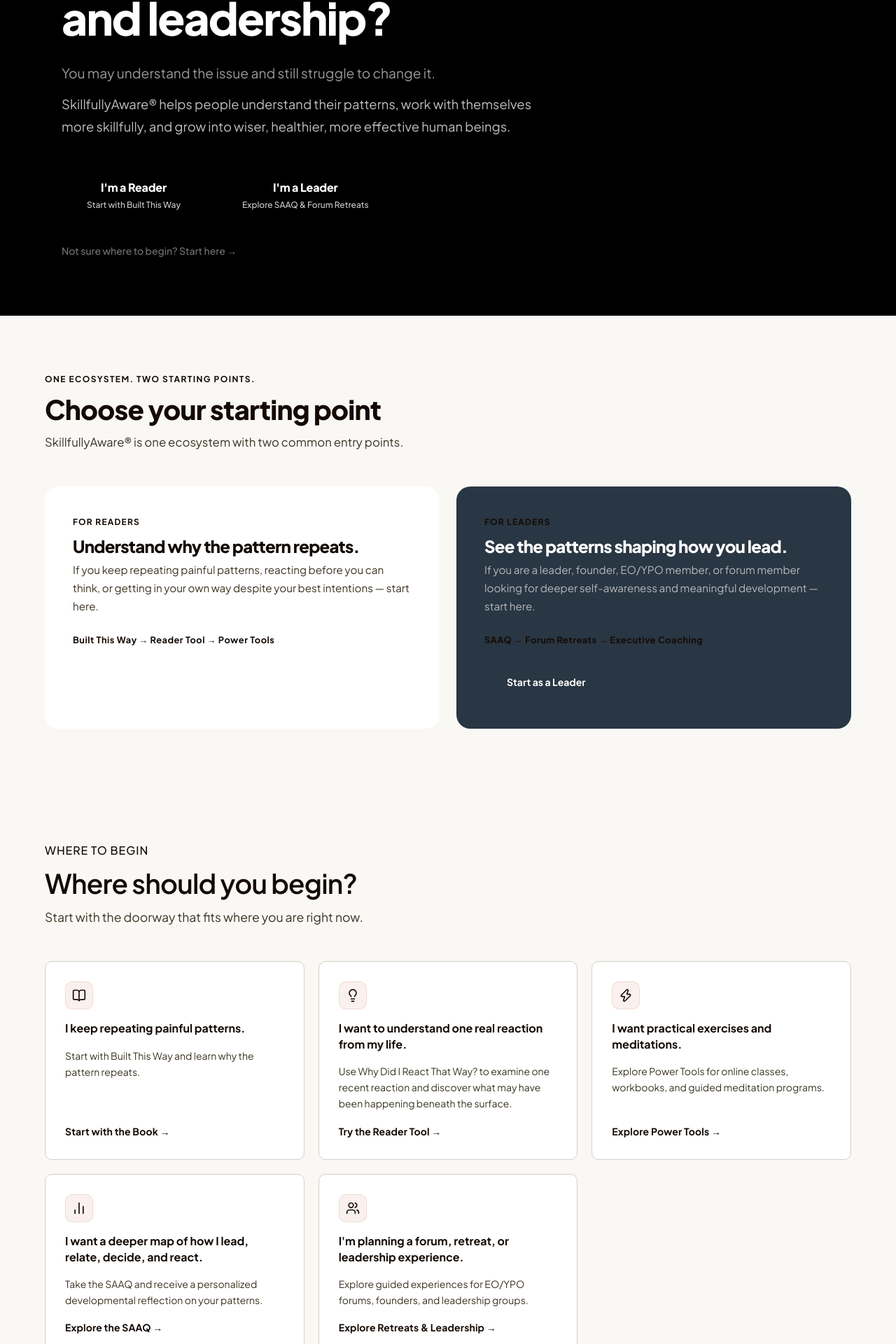
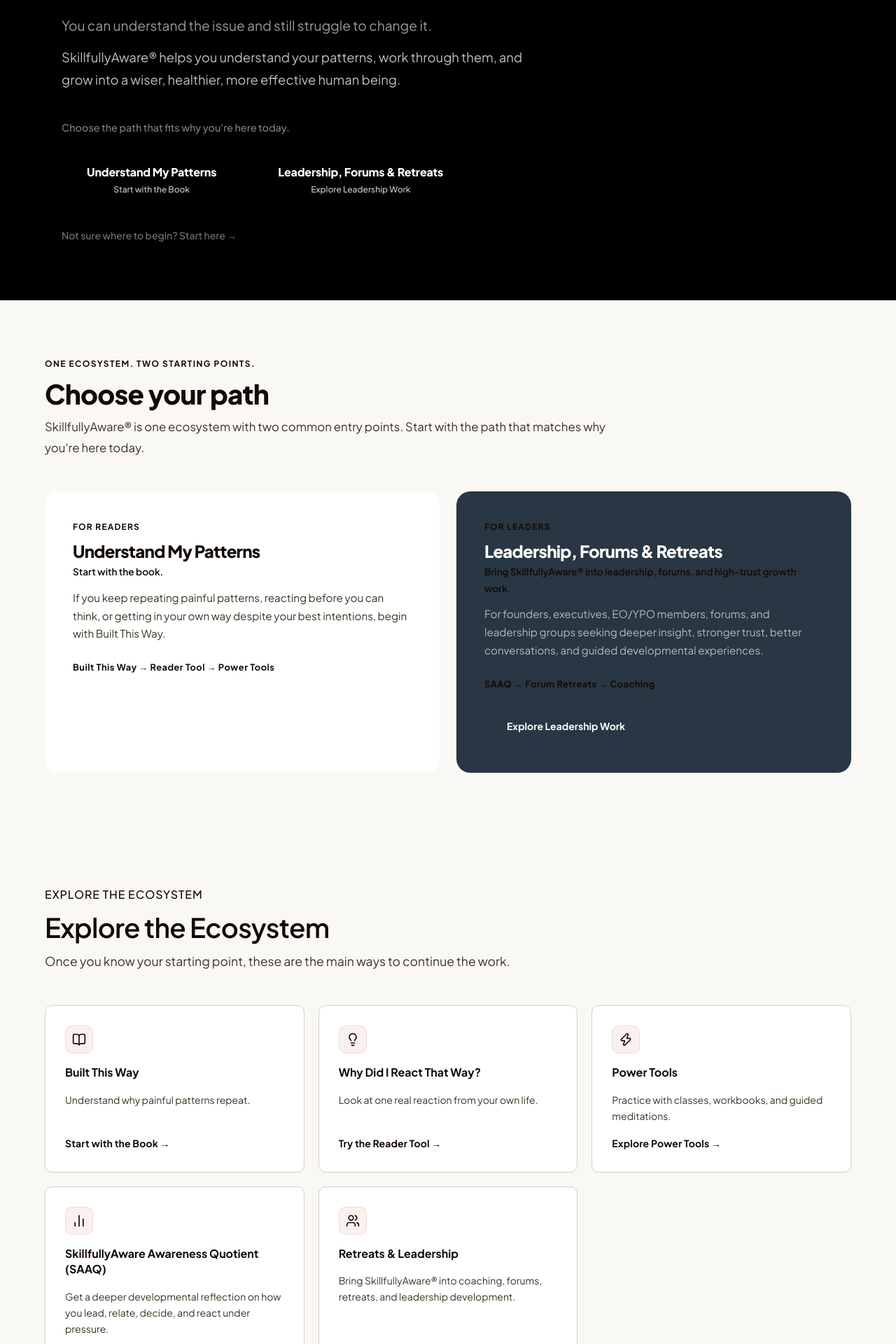
Before and after one commit to maria-mario/mp, a Next.js app: page / in a window 1280 px wide. Shown: the part 254-2174 px from the top of the page at 70% size. Built offline with nearby package versions, Linux system fonts and the light colour scheme.

Commit message:
Homepage Updates

```diff
--- a/components/layout/Footer.tsx
+++ b/components/layout/Footer.tsx
@@ -30,7 +30,7 @@
       { name: 'For Founders & CEOs', href: '/consultation/founders' },
       { name: 'For Senior Leaders',  href: '/consultation/leaders'  },
       { name: 'Book a Consultation', href: '/contact'               },
-      { name: 'SA360 Assessment',    href: '/contact'               },
+      { name: 'SAAQ Assessment',      href: '/contact'               },
     ],
   },
   {
@@ -190,7 +190,7 @@
               SkillfullyAware®
             </div>
             <p style={{ color: 'rgba(255,255,255,0.45)', fontSize: 'var(--text-small)', lineHeight: 1.75, maxWidth: '26ch', marginBottom: '1.5rem' }}>
-              Transforming leaders through the SkillfullyAware® methodology. Custom retreats, executive coaching, and experiences for conscious leadership.
+              SkillfullyAware® helps people understand their patterns, work through them, and continue evolving in life, relationships, and leadership.
             </p>
             <div style={{ display: 'flex', gap: '0.625rem', flexWrap: 'wrap' }}>
               {socials.map(s => (
--- a/components/sections/AboutMark.tsx
+++ b/components/sections/AboutMark.tsx
@@ -70,17 +70,14 @@
             <span className="eyebrow">About Dr. Mark</span>
 
             <h2 className="mt-4 mb-6">
-              Guiding Leaders to{' '}
-              <em style={{ fontStyle: 'italic', color: 'var(--color-brand-sienna)' }}>
-                Sustainable Transformation
-              </em>
+              Meet Dr. Mark Pirtle
             </h2>
 
             <div style={{ display: 'flex', flexDirection: 'column', gap: '1rem', marginBottom: '2.5rem' }}>
               {[
-                'Dr. Mark Pirtle has dedicated over 20 years to helping executives and entrepreneurs unlock their full leadership potential through the SkillfullyAware® methodology.',
-                'Drawing from neuroscience, contemplative practices, and decades of direct experience, Mark works with EO and YPO forums worldwide to create transformational retreat experiences that create lasting change.',
-                'His unique approach combines shadow work, mindfulness training, and systemic thinking to help leaders identify energy leaks, break unconscious patterns, and develop the emotional agility needed for conscious leadership.',
+                'Dr. Mark Pirtle is the creator of SkillfullyAware®, a practical system for helping people understand their patterns, work through them, expand their perspective, and continue evolving throughout life.',
+                'His work integrates mindfulness, neuroscience, developmental psychology, somatic awareness, shadow integration, habit change, and decades of experience helping people lead, relate, practice, and grow.',
+                'He is the author of Built This Way: Why Painful Patterns Repeat and How to Change Them, and the creator of the SkillfullyAware Awareness Quotient, or SAAQ.',
               ].map((text, i) => (
                 <p key={i} style={{ fontSize: 'var(--text-lead)', color: 'var(--color-brand-text-muted)', lineHeight: 1.75, maxWidth: '52ch' }}>
                   {text}
--- a/components/sections/ChooseYourPath.tsx
+++ b/components/sections/ChooseYourPath.tsx
@@ -23,7 +23,7 @@
           color: 'var(--color-brand-black)',
           marginBottom: '0.75rem',
         }}>
-          Choose your starting point
+          Choose your path
         </h2>
 
         <p style={{
@@ -31,7 +31,7 @@
           color: 'var(--color-brand-text-muted)',
           marginBottom: '3rem',
         }}>
-          SkillfullyAware® is one ecosystem with two common entry points.
+          SkillfullyAware® is one ecosystem with two common entry points. Start with the path that matches why you&apos;re here today.
         </p>
 
         <div style={{
@@ -58,17 +58,24 @@
             <h3 style={{
               fontSize: '1.5rem', fontWeight: 800,
               color: 'var(--color-brand-black)',
-              marginBottom: '0.5rem',
+              marginBottom: '0.25rem',
             }}>
-              Understand why the pattern repeats.
+              Understand My Patterns
             </h3>
+            <p style={{
+              fontSize: '0.85rem', fontWeight: 600,
+              color: 'var(--color-brand-rust)',
+              marginBottom: '0.75rem',
+            }}>
+              Start with the book.
+            </p>
             <p style={{
               fontSize: '0.95rem',
               color: 'var(--color-brand-text-muted)',
               lineHeight: 1.7,
               marginBottom: '1.5rem',
             }}>
-              If you keep repeating painful patterns, reacting before you can think, or getting in your own way despite your best intentions — start here.
+              If you keep repeating painful patterns, reacting before you can think, or getting in your own way despite your best intentions, begin with Built This Way.
             </p>
             <p style={{
               fontSize: '0.8rem', fontWeight: 700,
@@ -88,7 +95,7 @@
               fontSize: '0.875rem',
               textDecoration: 'none',
             }}>
-              Start as a Reader
+              Start with the Book
             </Link>
           </div>
 
@@ -110,17 +117,24 @@
             <h3 style={{
               fontSize: '1.5rem', fontWeight: 800,
               color: '#ffffff',
-              marginBottom: '0.5rem',
+              marginBottom: '0.25rem',
             }}>
-              See the patterns shaping how you lead.
+              Leadership, Forums &amp; Retreats
             </h3>
+            <p style={{
+              fontSize: '0.85rem', fontWeight: 600,
+              color: 'var(--color-brand-teal)',
+              marginBottom: '0.75rem',
+            }}>
+              Bring SkillfullyAware® into leadership, forums, and high-trust growth work.
+            </p>
             <p style={{
               fontSize: '0.95rem',
               color: 'rgba(255,255,255,0.65)',
               lineHeight: 1.7,
               marginBottom: '1.5rem',
             }}>
-              If you are a leader, founder, EO/YPO member, or forum member looking for deeper self-awareness and meaningful development — start here.
+              For founders, executives, EO/YPO members, forums, and leadership groups seeking deeper insight, stronger trust, better conversations, and guided developmental experiences.
             </p>
             <p style={{
               fontSize: '0.8rem', fontWeight: 700,
@@ -128,7 +142,7 @@
               marginBottom: '1.5rem',
               letterSpacing: '0.04em',
             }}>
-              SAAQ → Forum Retreats → Executive Coaching
+              SAAQ → Forum Retreats → Coaching
             </p>
             <Link href="#leader-path" style={{
               display: 'inline-flex',
@@ -140,7 +154,7 @@
               fontSize: '0.875rem',
               textDecoration: 'none',
             }}>
-              Start as a Leader
+              Explore Leadership Work
             </Link>
           </div>
 
--- a/components/sections/FinalCTA.tsx
+++ b/components/sections/FinalCTA.tsx
@@ -17,7 +17,7 @@
           marginBottom: '1.25rem',
           lineHeight: 1.2,
         }}>
-          You are not failing. You are patterned. And patterns can change.
+          There&apos;s nothing wrong with you. Patterns form for a reason, and patterns can change.
         </h2>
 
         <p style={{
@@ -28,7 +28,7 @@
           maxWidth: '44ch',
           margin: '0 auto 2.5rem',
         }}>
-          Start with the book, try the reader tool, practice with Power Tools, go deeper with the SAAQ, or join a guided experience when you are ready.
+          Start with the book, explore the leadership work, try the reader tool, practice with Power Tools, or go deeper with the SAAQ. Choose the path that fits why you&apos;re here today.
         </p>
 
         <div style={{
@@ -50,10 +50,10 @@
             fontSize: 'var(--text-small)',
             textDecoration: 'none',
           }}>
-            Join the Built This Way Launch Team
+            Start with the Book
           </Link>
 
-          <Link href="#start" style={{
+          <Link href="#leader-path" style={{
             display: 'inline-flex',
             alignItems: 'center',
             backgroundColor: 'transparent',
@@ -65,18 +65,18 @@
             textDecoration: 'none',
             border: '1px solid var(--color-brand-border)',
           }}>
-            Find the Right Starting Point
+            Explore Leadership Work
           </Link>
         </div>
 
         <div style={{ marginTop: '1.5rem' }}>
-          <Link href="/retreats" style={{
+          <Link href="/newsletter" style={{
             fontSize: 'var(--text-small)',
             fontWeight: 600,
             color: 'var(--color-brand-sienna)',
             textDecoration: 'none',
           }}>
-            For EO/YPO, leaders, and forum retreats →
+            Get the Newsletter →
           </Link>
         </div>
 
--- a/components/sections/Hero.tsx
+++ b/components/sections/Hero.tsx
@@ -19,7 +19,7 @@
           maxWidth: '22ch',
           marginBottom: '1.75rem',
         }}>
-          Why do painful patterns keep repeating — in life, relationships, and leadership?
+          Why do painful patterns repeat in life and at work?
         </h1>
 
         <p style={{
@@ -29,7 +29,7 @@
           maxWidth: '52ch',
           marginBottom: '0.75rem',
         }}>
-          You may understand the issue and still struggle to change it.
+          You can understand the issue and still struggle to change it.
         </p>
 
         <p style={{
@@ -39,7 +39,16 @@
           maxWidth: '52ch',
           marginBottom: '2.5rem',
         }}>
-          SkillfullyAware® helps people understand their patterns, work with themselves more skillfully, and grow into wiser, healthier, more effective human beings.
+          SkillfullyAware® helps you understand your patterns, work through them, and grow into a wiser, healthier, more effective human being.
+        </p>
+
+        <p style={{
+          fontSize: '0.9rem',
+          color: 'rgba(255,255,255,0.5)',
+          marginBottom: '1.25rem',
+          fontWeight: 500,
+        }}>
+          Choose the path that fits why you&apos;re here today.
         </p>
 
         {/* Two audience CTAs */}
@@ -56,10 +65,10 @@
             textDecoration: 'none',
           }}>
             <span style={{ fontWeight: 800, fontSize: '1rem', letterSpacing: '-0.01em' }}>
-              I'm a Reader
+              Understand My Patterns
             </span>
             <span style={{ fontSize: '0.75rem', opacity: 0.8, fontWeight: 500, marginTop: '0.15rem' }}>
-              Start with Built This Way
+              Start with the Book
             </span>
           </Link>
 
@@ -74,10 +83,10 @@
             textDecoration: 'none',
           }}>
             <span style={{ fontWeight: 800, fontSize: '1rem', letterSpacing: '-0.01em' }}>
-              I'm a Leader
+              Leadership, Forums &amp; Retreats
             </span>
             <span style={{ fontSize: '0.75rem', opacity: 0.8, fontWeight: 500, marginTop: '0.15rem' }}>
-              Explore SAAQ & Forum Retreats
+              Explore Leadership Work
             </span>
           </Link>
 
--- a/components/sections/LatestBlogPosts.tsx
+++ b/components/sections/LatestBlogPosts.tsx
@@ -48,8 +48,8 @@
               <em style={{ fontStyle: 'italic', color: 'var(--color-brand-sienna)' }}>(habits)</em>
             </h2>
             <p style={{ color: 'var(--color-brand-text-muted)', fontSize: 'var(--text-lead)', maxWidth: '48ch' }}>
-              Insights on the hidden "shadow" patterns shaping our lives and clear solutions
-              to address the root causes.
+              Essays on why we get stuck, why change is hard, and how to practice becoming
+              more SkillfullyAware in daily life.
             </p>
           </div>
 
@@ -72,7 +72,7 @@
             onMouseEnter={e => (e.currentTarget.style.backgroundColor = 'var(--color-brand-navy-light)')}
             onMouseLeave={e => (e.currentTarget.style.backgroundColor = 'var(--color-brand-navy)')}
           >
-            View All Posts <ArrowRight className="w-4 h-4" />
+            Read the Latest Essays <ArrowRight className="w-4 h-4" />
           </Link>
         </div>
 
--- a/components/sections/LeaderPathway.tsx
+++ b/components/sections/LeaderPathway.tsx
@@ -5,21 +5,21 @@
   {
     icon: BarChart2,
     title: 'SAAQ for Leaders',
-    body: 'A deeper developmental map of how you lead, relate, decide, protect, and grow.',
-    cta: 'Explore SAAQ for Leaders',
+    body: 'A private developmental reflection on how you lead, relate, decide, protect, and grow under pressure.',
+    cta: 'Explore the SAAQ',
     href: '/saaq',
   },
   {
     icon: Compass,
     title: 'Forum Retreats',
-    body: 'Guided retreat experiences for EO/YPO forums and leadership groups.',
+    body: 'Guided experiences for EO/YPO forums and leadership groups ready for honest, skillful, well-held development.',
     cta: 'Explore Forum Retreats',
     href: '/retreats',
   },
   {
     icon: User,
     title: 'Executive Coaching',
-    body: 'One-on-one support for leaders working through pressure, transition, conflict, or growth.',
+    body: 'One-on-one support for leaders navigating pressure, transition, conflict, decision-making, identity, or growth.',
     cta: 'Explore Coaching',
     href: '/coaching',
   },
@@ -53,15 +53,24 @@
             lineHeight: 1.1,
             maxWidth: '22ch',
           }}>
-            For leaders, founders, forums, and teams.
+            For leaders, founders, forums, and teams
           </h2>
           <p style={{
             fontSize: '1.05rem',
             color: 'rgba(255,255,255,0.6)',
             lineHeight: 1.75,
             maxWidth: '52ch',
+            marginBottom: '1rem',
           }}>
-            The same painful patterns that shape personal life also show up in business and leadership — in decision-making, conflict, trust, avoidance, and the private pressure many high-performing leaders carry alone.
+            The same patterns that shape personal life also show up in leadership — in decision-making, conflict, trust, avoidance, over-control, burnout, and the private pressure many high-performing people carry alone.
+          </p>
+          <p style={{
+            fontSize: '1.05rem',
+            color: 'rgba(255,255,255,0.6)',
+            lineHeight: 1.75,
+            maxWidth: '52ch',
+          }}>
+            SkillfullyAware® experiences help leaders and groups build clearer self-awareness, stronger trust, more honest conversations, and practical growth.
           </p>
         </div>
 
--- a/components/sections/ReaderPathway.tsx
+++ b/components/sections/ReaderPathway.tsx
@@ -4,37 +4,37 @@
 const cards = [
   {
     icon: BookOpen,
-    problem: 'I keep repeating painful patterns.',
-    solution: 'Start with Built This Way and learn why the pattern repeats.',
+    problem: 'Built This Way',
+    solution: 'Understand why painful patterns repeat.',
     cta: 'Start with the Book',
     href: '/built-this-way',
   },
   {
     icon: Lightbulb,
-    problem: 'I want to understand one real reaction from my life.',
-    solution: 'Use Why Did I React That Way? to examine one recent reaction and discover what may have been happening beneath the surface.',
+    problem: 'Why Did I React That Way?',
+    solution: 'Look at one real reaction from your own life.',
     cta: 'Try the Reader Tool',
     href: '/reader-tool',
   },
   {
     icon: Zap,
-    problem: 'I want practical exercises and meditations.',
-    solution: 'Explore Power Tools for online classes, workbooks, and guided meditation programs.',
+    problem: 'Power Tools',
+    solution: 'Practice with classes, workbooks, and guided meditations.',
     cta: 'Explore Power Tools',
     href: '/power-tools',
   },
   {
     icon: BarChart2,
-    problem: 'I want a deeper map of how I lead, relate, decide, and react.',
-    solution: 'Take the SAAQ and receive a personalized developmental reflection on your patterns.',
+    problem: 'SkillfullyAware Awareness Quotient (SAAQ)',
+    solution: 'Get a deeper developmental reflection on how you lead, relate, decide, and react under pressure.',
     cta: 'Explore the SAAQ',
     href: '/saaq',
   },
   {
     icon: Users,
-    problem: "I'm planning a forum, retreat, or leadership experience.",
-    solution: 'Explore guided experiences for EO/YPO forums, founders, and leadership groups.',
-    cta: 'Explore Retreats & Leadership',
+    problem: 'Retreats & Leadership',
+    solution: 'Bring SkillfullyAware® into coaching, forums, retreats, and leadership development.',
+    cta: 'Explore Leadership Work',
     href: '/retreats',
   },
 ];
@@ -56,7 +56,7 @@
             color: 'var(--color-brand-sienna)',
             marginBottom: '0.75rem',
           }}>
-            Where to Begin
+            Explore the Ecosystem
           </p>
           <h2 style={{
             fontSize: 'clamp(1.75rem, 3vw, 2.75rem)',
@@ -65,13 +65,13 @@
             color: 'var(--color-brand-text)',
             marginBottom: '0.75rem',
           }}>
-            Where should you begin?
+            Explore the Ecosystem
           </h2>
           <p style={{
             fontSize: '1.1rem',
             color: 'var(--color-brand-text-muted)',
           }}>
-            Start with the doorway that fits where you are right now.
+            Once you know your starting point, these are the main ways to continue the work.
           </p>
         </div>
 
--- a/components/sections/Testimonials.tsx
+++ b/components/sections/Testimonials.tsx
@@ -277,10 +277,10 @@
           <div className="section-divider mx-auto mb-4" />
           <span className="eyebrow">Testimonials</span>
           <h2 className="mt-4 mb-4">
-            What Leaders Are Saying
+            What People Experience in the Work
           </h2>
           <p className="mx-auto" style={{ maxWidth: '52ch', color: 'var(--color-brand-text-muted)' }}>
-            Hear from executives and forum leaders who have experienced the SkillfullyAware® transformation.
+            Reflections from leaders, clients, and participants who have used SkillfullyAware® to understand patterns, deepen trust, and practice meaningful change.
           </p>
         </div>
 
```
Also changed, not shown: components/sections/BuiltThisWay.tsx (+11 -2 lines), components/sections/PowerToolsPreview.tsx (+8 -8 lines), components/sections/SAAQSection.tsx (+10 -1 lines).
